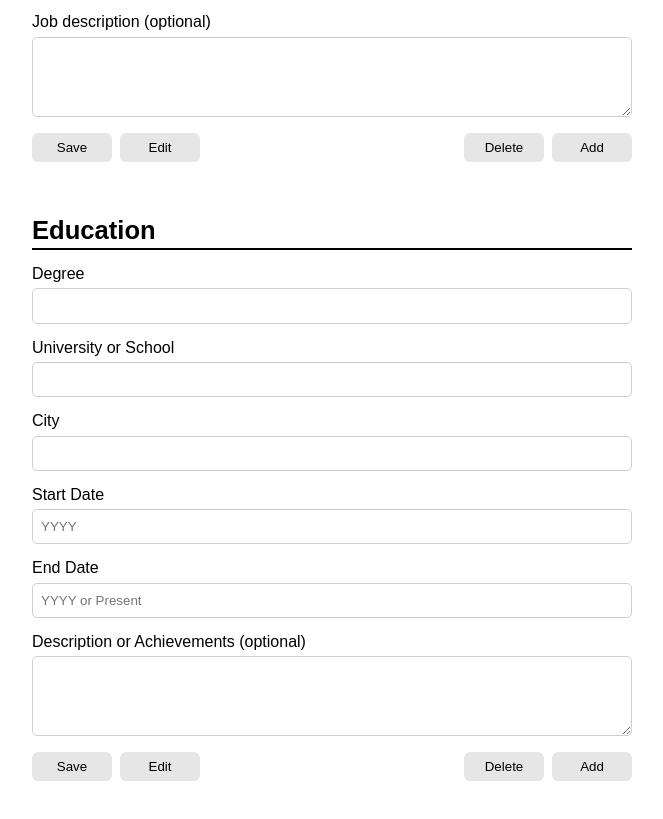
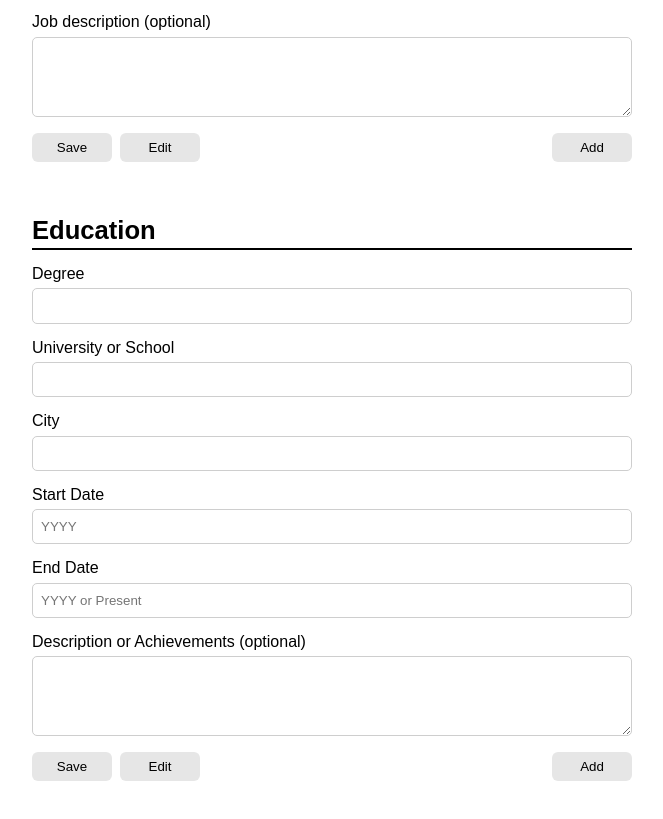
Before and after one commit to daniel-moderiano/cv-application, a React (Create React App) app: page / in a window 1280 px wide. Shown: the part 1322-2141 px from the top of the page, without its empty margins (308-971 px from the left). Built offline with nearby package versions, Linux system fonts and the light colour scheme.

Commit message:
Allow deletion of data from state when form is visibly removed (option only enabled for additional forms added, not default)

```diff
--- a/src/components/EducationForm.js
+++ b/src/components/EducationForm.js
@@ -102,7 +102,7 @@ class EducationForm extends Component {
         <button type="submit">Save</button>
         <button type="button" onClick={this.handleEdit}>Edit</button>
         <button type="button" className="add" onClick={this.props.onAdd}>Add</button>
-        <button type="button" className="delete" onClick={this.props.onDelete}>Delete</button>
+        <button type="button" className={(this.props.index === 0) ? 'delete hidden' : 'delete'} onClick={() => this.props.onDelete(this.state.id)}>Delete</button>
       </form>
     );
   }
--- a/src/components/Main.js
+++ b/src/components/Main.js
@@ -59,15 +59,17 @@ class Main extends Component {
     }
   }
 
-  deleteProfForm() {
+  deleteProfForm(dataId) {
     if (this.state.profForms > 1) {
       this.setState({ profForms: this.state.profForms - 1 });
+      this.setState({ professional: this.state.professional.filter((data) => data.id !== dataId) });
     }
   }
 
-  deleteEduForm() {
+  deleteEduForm(dataId) {
     if (this.state.eduForms > 1) {
       this.setState({ eduForms: this.state.eduForms - 1 });
+      this.setState({ education: this.state.education.filter((data) => data.id !== dataId) });
     }
   }
 
@@ -82,6 +84,8 @@ class Main extends Component {
           onAdd={this.addProfForm}
           onDelete={this.deleteProfForm}
           id={nanoid()}
+          index={i}
+          key={i}
         />
       );
     }
@@ -93,6 +97,8 @@ class Main extends Component {
           onAdd={this.addEduForm}
           onDelete={this.deleteEduForm}
           id={nanoid()}
+          index={i}
+          key={i}
         />
       );
     }
--- a/src/components/ProfessionalExpForm.js
+++ b/src/components/ProfessionalExpForm.js
@@ -102,7 +102,7 @@ class ProfessionalExpForm extends Component {
         <button type="submit">Save</button>
         <button type="button" onClick={this.handleEdit}>Edit</button>
         <button type="button" className="add" onClick={this.props.onAdd}>Add</button>
-        <button type="button" className="delete" onClick={this.props.onDelete}>Delete</button>
+        <button type="button" className={(this.props.index === 0) ? 'delete hidden' : 'delete'} onClick={() => this.props.onDelete(this.state.id)}>Delete</button>
       </form>
     );
   }
--- a/src/styles/app.css
+++ b/src/styles/app.css
@@ -102,6 +102,10 @@ button:hover {
   margin: 0;
 }
 
+.hidden {
+  display: none;
+}
+
 textarea {
   height: 5rem;
   border: 1px solid rgb(206, 206, 206);
```
